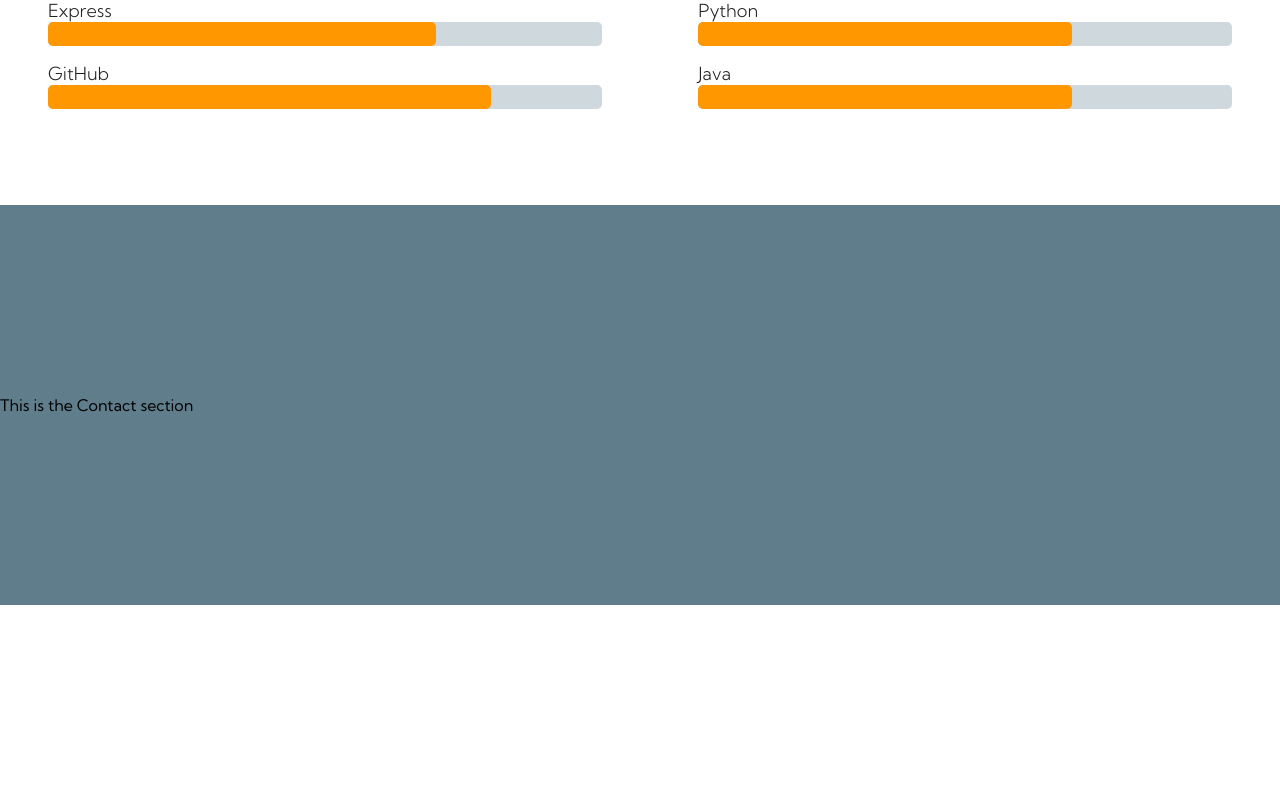
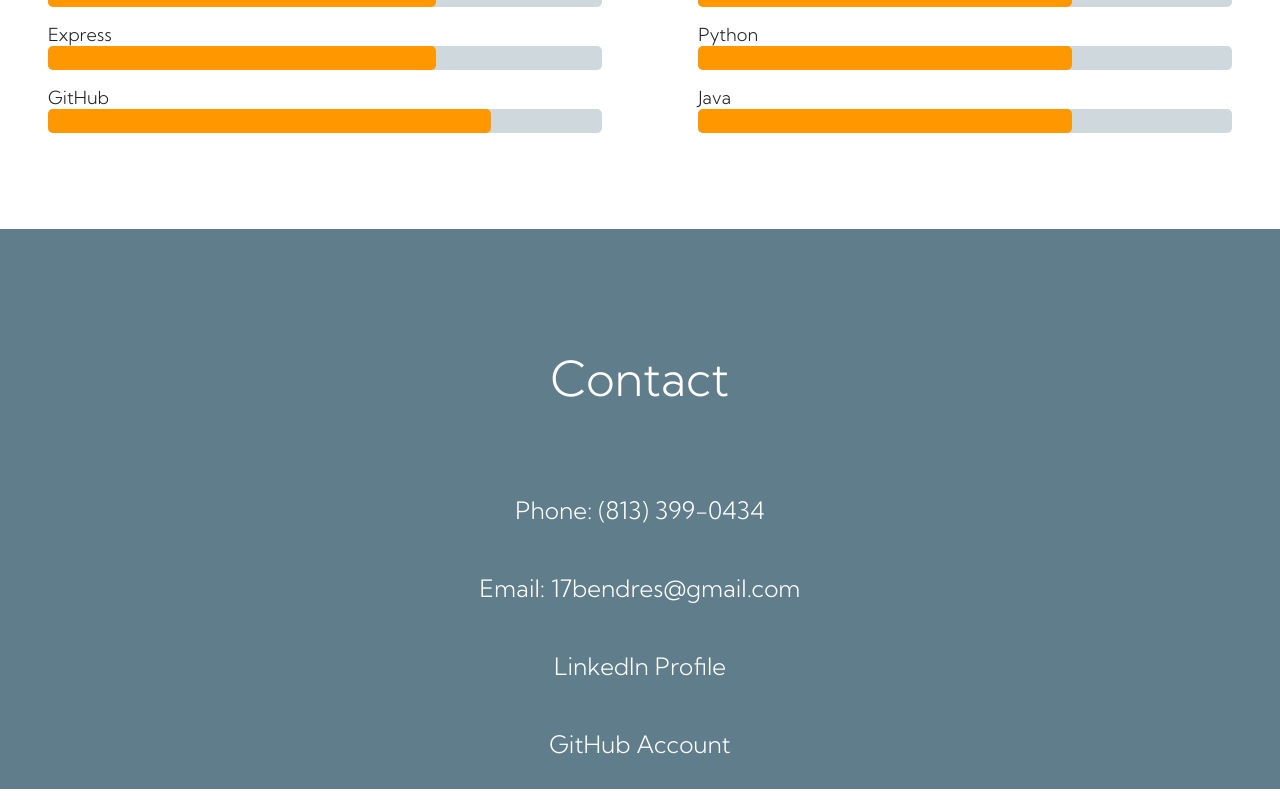
Before and after one commit to Bendr-Dev/Personal-Website, a Svelte app: page / in a window 1280 px wide. Shown: the part 3821-4628 px from the top of the page. Before the commit the page ends 4426 px from the top, so only its background shows below. Built offline with nearby package versions, Linux system fonts and the light colour scheme.

Commit message:
Adds contact list

```diff
--- a/src/Contact.svelte
+++ b/src/Contact.svelte
@@ -1,4 +1,5 @@
 <script lang="ts">
+  import { faTimes } from "@fortawesome/fontawesome-free";
 </script>
 
 <style>
@@ -8,7 +9,81 @@
     height: 50vh;
     background-color: var(--default-primary-color);
     align-items: center;
+    flex-direction: column;
+    padding: 5rem 0;
+  }
+
+  .title {
+    width: 100%;
+    color: var(--text-icons);
+    text-align: center;
+    font-size: 32px;
+  }
+
+  .title h2 {
+    font-weight: 100;
+  }
+
+  .content {
+    width: 100%;
+    display: flex;
+    flex-direction: column;
+    justify-content: center;
+    align-items: center;
+  }
+
+  .content div:first-of-type {
+    margin: 3rem 0;
+  }
+
+  .content div {
+    margin-bottom: 3rem;
+  }
+
+  a,
+  a:focus,
+  a:visited,
+  a:active,
+  span {
+    display: inline-block;
+    text-decoration: none;
+    color: var(--text-icons);
+    font-weight: 100;
+    font-size: 24px;
+    position: relative;
+  }
+
+  a::after {
+    content: "";
+    position: absolute;
+    width: 100%;
+    transform: scaleX(0);
+    height: 2px;
+    bottom: 0;
+    left: 0;
+    background-color: var(--accent-color);
+    transform-origin: bottom right;
+    transition: transform 0.25s ease-out;
+  }
+
+  a:hover::after {
+    transform: scaleX(1);
+    transform-origin: bottom left;
   }
 </style>
 
-<div class="contact" id="contact">This is the Contact section</div>
+<section class="contact" id="contact">
+  <div class="title">
+    <h2>Contact</h2>
+  </div>
+  <div class="content">
+    <div><span>Phone: (813) 399-0434</span></div>
+    <div><span>Email: 17bendres@gmail.com</span></div>
+    <div>
+      <a
+        href="https://www.linkedin.com/in/brandon-endres/"
+        target="_blank">LinkedIn Profile</a>
+    </div>
+    <div><a href="https://github.com/Bendr-Dev">GitHub Account</a></div>
+  </div>
+</section>
--- a/src/Experience.svelte
+++ b/src/Experience.svelte
@@ -113,6 +113,7 @@
     }
 
     .title-header h4 {
+      margin-top: 1rem;
       font-size: 14px;
     }
 
@@ -121,7 +122,7 @@
       font-size: 12px;
     }
     .title-header {
-      margin: 0 0.5rem;
+      margin: 0 1rem;
     }
 
     svg {
```
